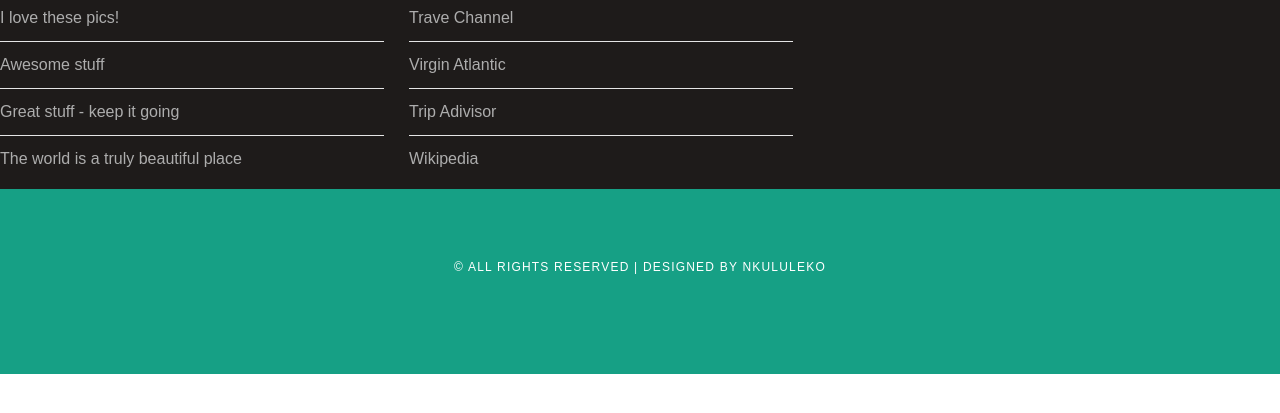
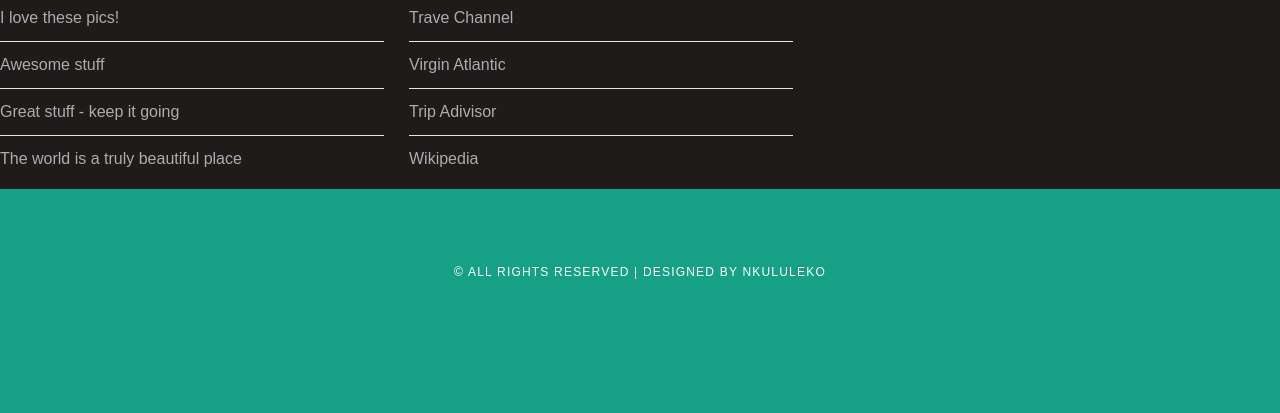
Before and after one commit to nkululekohzunguh-ITvarsity/module6-assessment-1, a plain HTML site: page index.html in a window 1280 px wide. Shown: the part 1348-1761 px from the top of the page. Before the commit the page ends 1722 px from the top, so only its background shows below. Drawn offline with Linux system fonts and the light colour scheme.

Commit message:
Update style.css

```diff
--- a/style.css
+++ b/style.css
@@ -158,10 +158,9 @@ ul.styled li{
     height: 130px;
     text-align: center;
     background-color: #16a085;
-    padding-top: 55px;
+    padding: 60px 0px 40px 0px;
     clear: both;
-    margin: 0px;
-    margin-bottom: 0px;
+
 }
 #copyright p{
     font-size: 12px;
```
